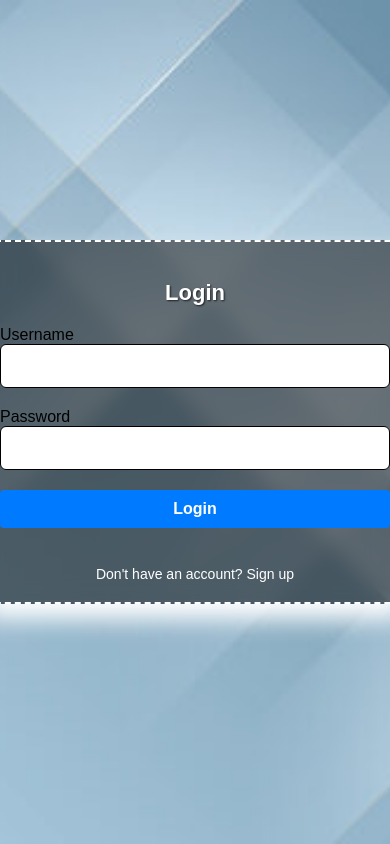
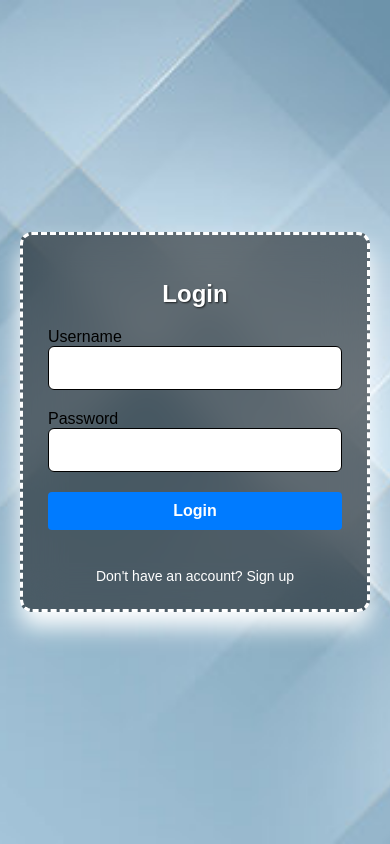
Before and after one commit to krishb097/webpage, a plain HTML site: page index.html in a window 390 px wide. Drawn offline with Linux system fonts and the light colour scheme.

Commit message:
Update index.html

```diff
--- a/index.html
+++ b/index.html
@@ -11,44 +11,29 @@
   background-size: cover;
   margin: 0;
   font-family: Arial, sans-serif;
-  height: 100vh;
+  min-height: 100vh;
+  min-width: none;
   display: flex;
   justify-content: center;
   align-items: center;
-  flex-direction: column;
 }
 
 .container {
   background: rgba(0, 0, 0, 0.5);
-  padding: 30px 25px;
-  border: 2px dashed white;
+  padding: 25px;
+  border: 3px dashed white;
   border-radius: 12px;
-  backdrop-filter: blur(10px);
+  backdrop-filter: blur(20px);
   box-shadow: 0 15px 25px rgb(255, 255, 255);
   width: 100%;
   max-width: 400px;
-  display: none;
+  display: flex;
+  box-sizing: border-box;
   margin: 20px;
 }
-
-@media (max-width: 500px) {
-  .container {
-    padding: 20px 15px;
-  }
-
-  h2 {
-    font-size: 22px;
-  }
-
-  button, input {
-    font-size: 14px;
-    padding: 10px;
-  }
-}
-
     h1, h2, h3 {
       text-align: center;
-      color: #fff;
+      color: white;
       text-shadow: 1px 1px 2px rgba(0,0,0,0.7);
       margin-bottom: 20px;
     }
@@ -307,9 +292,10 @@
   max-width: 400px;
   margin: 20px auto;
   padding: 20px;
-  border: 1px solid #ddd;
+  border: 3px dashed white;
+  box-shadow: 0 15px 25px rgb(255, 255, 255);
   border-radius: 6px;
-  background-color: #fafafa;
+  background-color: blur(20px);
   font-family: Arial, sans-serif;
 }
 
```
